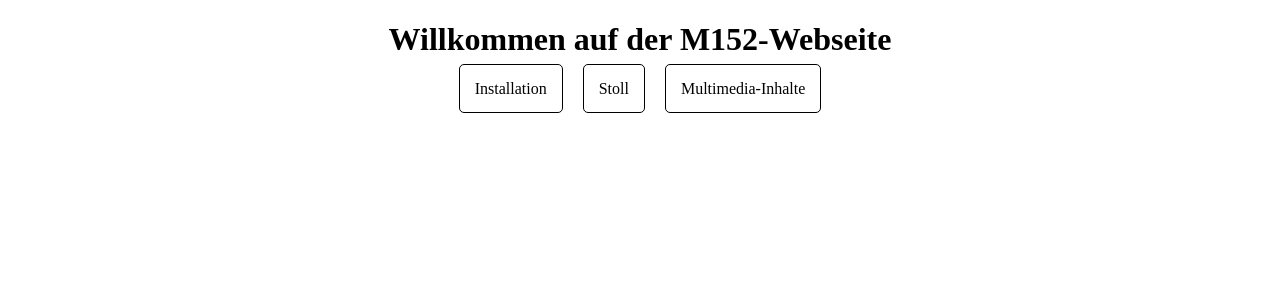
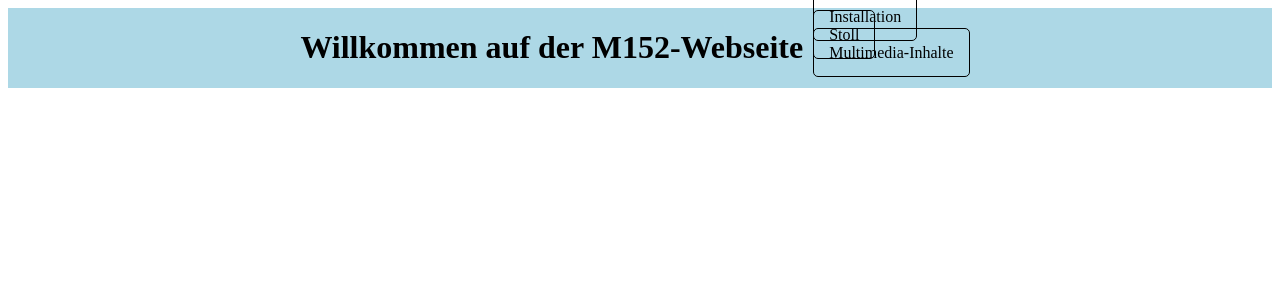
Before and after one commit to GogoDeveloper/m152, a PHP site: page / in a window 1280 px wide. Shown: the top 300 px of the page. Run offline with PHP 8.4, Linux system fonts and the light colour scheme.

Commit message:
beautified nav

```diff
--- a/index.html
+++ b/index.html
@@ -2,7 +2,7 @@
 <html>
 
 <head>
-    <link rel="stylesheet" href="/styles/style.css" type="text/css" >
+    <link rel="stylesheet" href="/styles/style.css" type="text/css">
     <script src="/js/site.js" type="text/javascript"></script>
     <title>
         Home
@@ -11,6 +11,7 @@
 </head>
 
 <body>
+    <header>
         <h1>Willkommen auf der M152-Webseite</h1>
         <nav>
             <div class="nav-item">
@@ -23,6 +24,8 @@
                 <a class="nav-link" href="sites/multimedia.html">Multimedia-Inhalte</a>
             </div>
         </nav>
+    </header>
+
 
 
 </body>
--- a/styles/style.css
+++ b/styles/style.css
@@ -1,6 +1,10 @@
 body > *{
     display: flex;
     justify-content: center;
+}
+
+header{
+    background-color: lightblue;
 }
 
 a{
@@ -11,6 +15,7 @@ a:hover{
     color: black;
     font-size: 16px;
 }
+
 
 .nav-item{
     padding-right: 10px;
```
Lines whose indentation alone changed are shown as unchanged.
